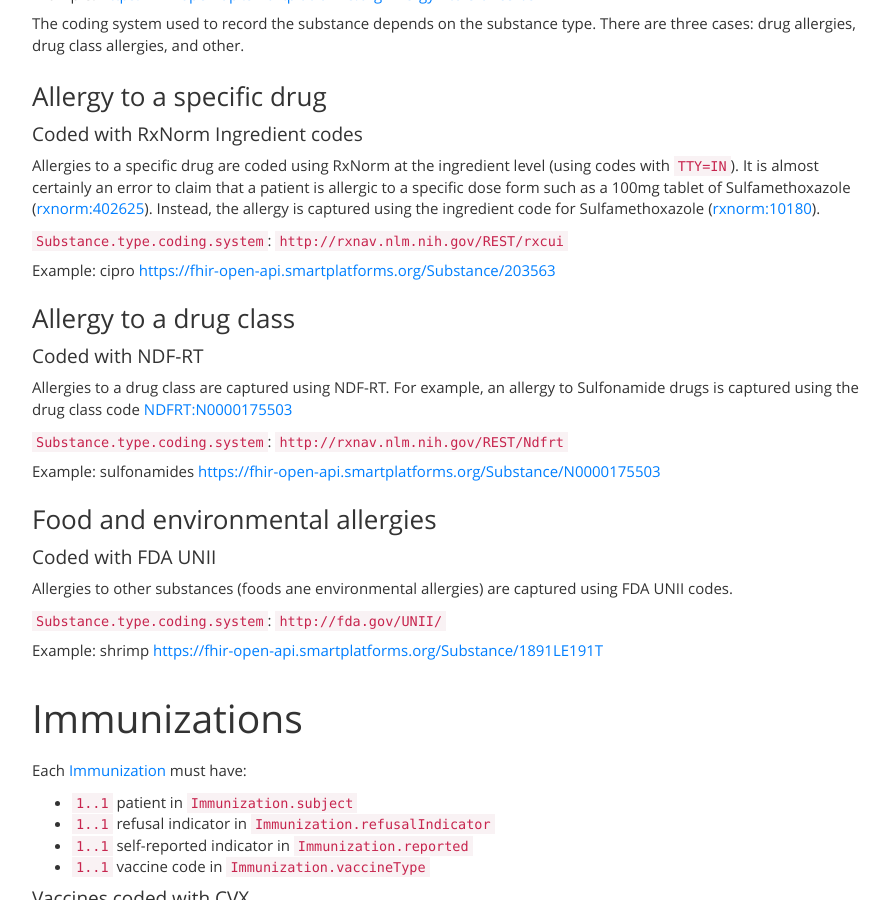
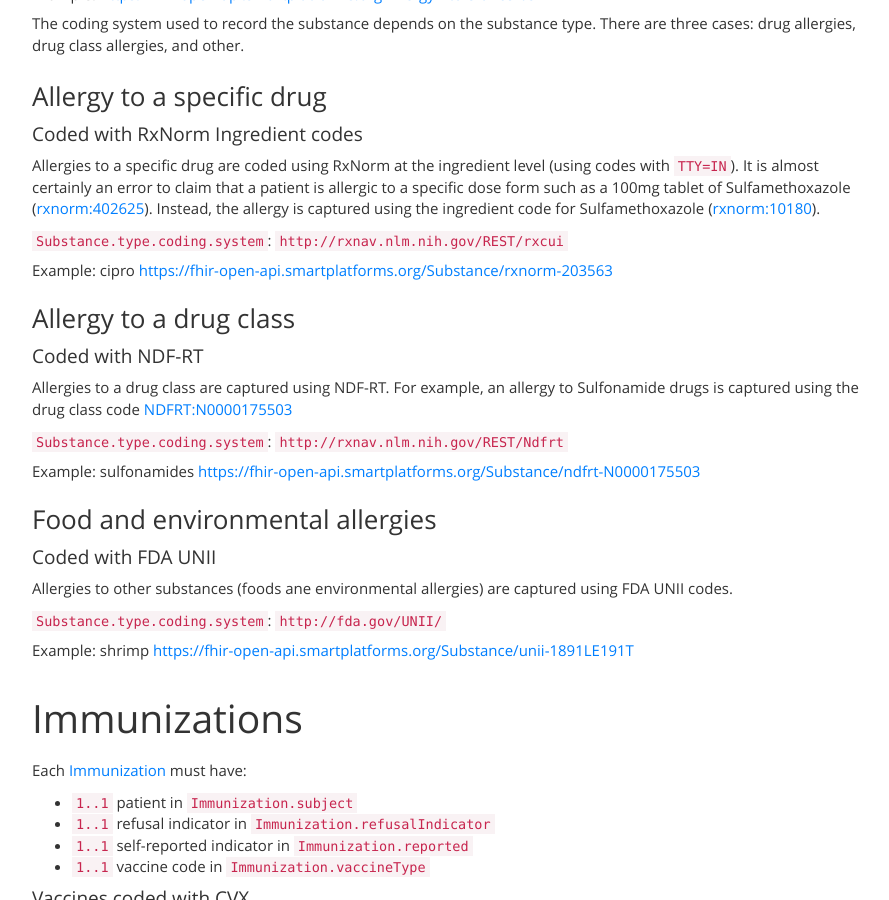
Before and after one commit to smart-on-fhir/smart-on-fhir.github.io, a Jekyll site: the page built from profiles/index.md, in a window 1280 px wide and 900 px high, scrolled down 1136 px. Shown: the whole window, without its empty margins (38-927 px from the left). Built offline with Jekyll 4.4.1, drawn with Linux system fonts in a browser that asks for light colours; Markdown is read by kramdown in place of the engine named in the settings; some of the changed lines change nothing that is shown.

Commit message:
Fix substance links

```diff
--- a/profiles/index.md
+++ b/profiles/index.md
@@ -78,7 +78,7 @@ allergy is captured using the ingredient code for Sulfamethoxazole
 ([rxnorm:10180](http://schemes.caregraf.info/rxnorm#!10180)).
 
 `Substance.type.coding.system`: `http://rxnav.nlm.nih.gov/REST/rxcui`
-##### Example: cipro [https://fhir-open-api.smartplatforms.org/Substance/203563](https://fhir-open-api.smartplatforms.org/Substance/203563?_format=json)
+##### Example: cipro [https://fhir-open-api.smartplatforms.org/Substance/rxnorm-203563](https://fhir-open-api.smartplatforms.org/Substance/rxnorm-203563?_format=json)
 
 ### Allergy to a drug class
 #### Coded with NDF-RT
@@ -89,7 +89,7 @@ Sulfonamide drugs is captured using the drug class code
 
 `Substance.type.coding.system`: `http://rxnav.nlm.nih.gov/REST/Ndfrt`
 
-##### Example: sulfonamides [https://fhir-open-api.smartplatforms.org/Substance/N0000175503](https://fhir-open-api.smartplatforms.org/Substance/N0000175503?_format=json)
+##### Example: sulfonamides [https://fhir-open-api.smartplatforms.org/Substance/ndfrt-N0000175503](https://fhir-open-api.smartplatforms.org/Substance/ndfrt-N0000175503?_format=json)
 
 ### Food and environmental allergies
 #### Coded with FDA UNII
@@ -99,7 +99,7 @@ using FDA UNII codes.
 
 `Substance.type.coding.system`: `http://fda.gov/UNII/`
 
-##### Example: shrimp [https://fhir-open-api.smartplatforms.org/Substance/1891LE191T](https://fhir-open-api.smartplatforms.org/Substance/1891LE191T?_format=json)
+##### Example: shrimp [https://fhir-open-api.smartplatforms.org/Substance/unii-1891LE191T](https://fhir-open-api.smartplatforms.org/Substance/unii-1891LE191T?_format=json)
 
 # Immunizations
 
```
